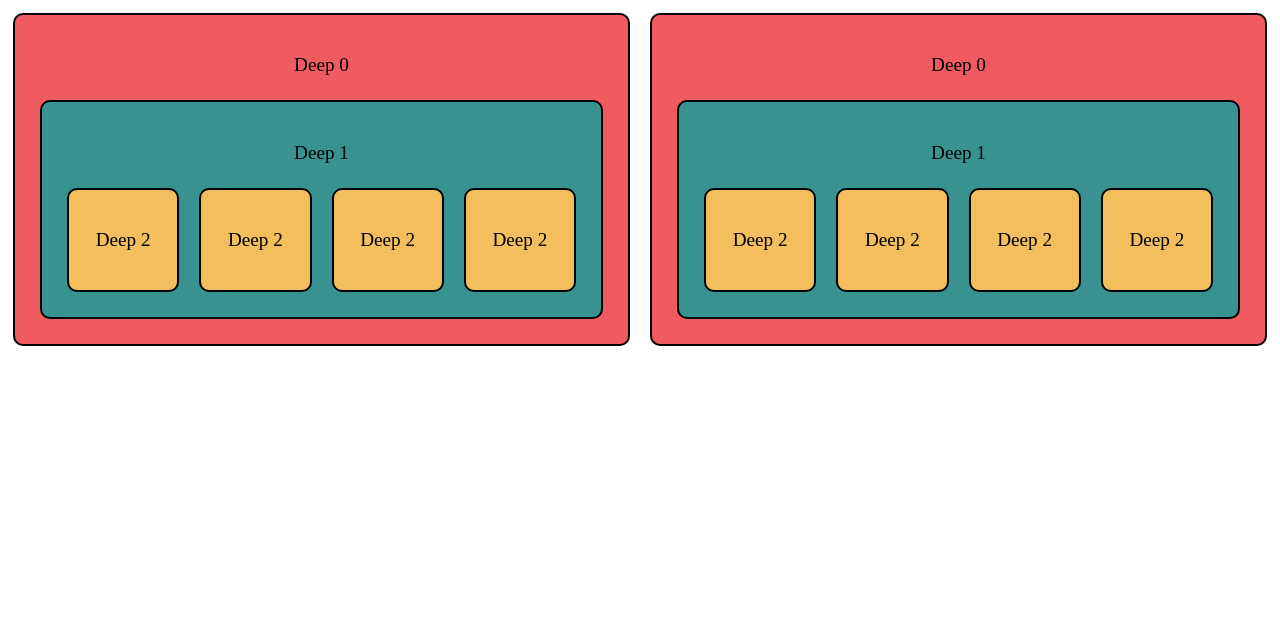
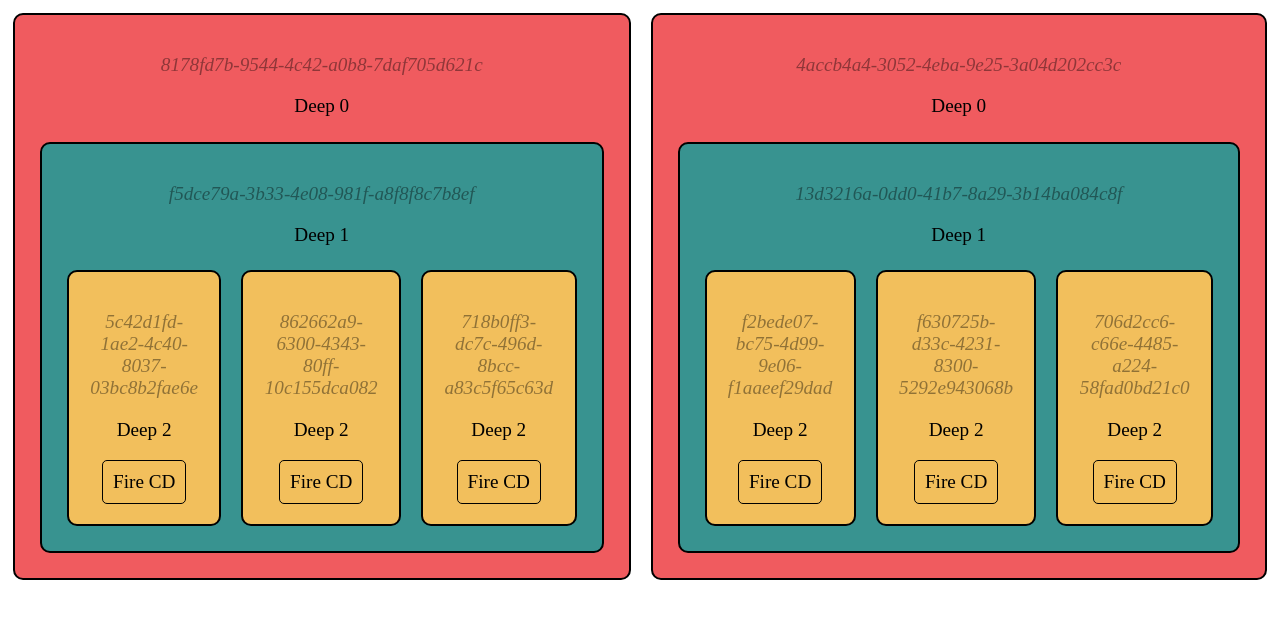
Before and after one commit to hugoMencoboni/angularChangeDetectionTests, an Angular app: page / in a window 1280 px wide. Shown: the top 618 px of the page. Built offline with nearby package versions, Linux system fonts and the light colour scheme.

Commit message:
Feature: set id to component + visual changes

```diff
--- a/package.json
+++ b/package.json
@@ -21,6 +21,7 @@
     "@angular/router": "~9.1.1",
     "rxjs": "~6.5.4",
     "tslib": "^1.10.0",
+    "uuid": "^8.1.0",
     "zone.js": "~0.10.2"
   },
   "devDependencies": {
--- a/src/app/deep0/deep0.component.html
+++ b/src/app/deep0/deep0.component.html
@@ -1,3 +1,4 @@
+<p><em class='shy'>{{ id }}</em></p>
 <p>{{ getDeep }}</p>
 <div class="grid">
     <app-deep1 class="box"></app-deep1>
--- a/src/app/deep0/deep0.component.ts
+++ b/src/app/deep0/deep0.component.ts
@@ -1,4 +1,5 @@
 import { Component, OnInit } from '@angular/core';
+import { v4 as uuidv4 } from 'uuid';
 
 @Component({
   selector: 'app-deep0',
@@ -6,16 +7,18 @@ import { Component, OnInit } from '@angular/core';
   styleUrls: ['./deep0.component.scss']
 })
 export class Deep0Component implements OnInit {
+  public id: string;
 
   private deep = 0;
   get getDeep(): string {
-    console.log(`CD - deep : ${this.deep}`);
+    console.log(`CD - ${this.id} (deep : ${this.deep})`);
     return `Deep ${this.deep}`;
   }
 
   constructor() { }
 
   ngOnInit(): void {
+    this.id = uuidv4();
   }
 
 }
--- a/src/app/deep0/deep1/deep1.component.html
+++ b/src/app/deep0/deep1/deep1.component.html
@@ -1,7 +1,7 @@
+<p><em class='shy'>{{ id }}</em></p>
 <p>{{ getDeep }}</p>
 <div class="grid">
     <app-deep2 class="box"></app-deep2>
     <app-deep2 class="box"></app-deep2>
     <app-deep2 class="box"></app-deep2>
-    <app-deep2 class="box"></app-deep2>
 </div>
--- a/src/app/deep0/deep1/deep1.component.ts
+++ b/src/app/deep0/deep1/deep1.component.ts
@@ -1,4 +1,5 @@
 import { Component, OnInit } from '@angular/core';
+import { v4 as uuidv4 } from 'uuid';
 
 @Component({
   selector: 'app-deep1',
@@ -6,16 +7,18 @@ import { Component, OnInit } from '@angular/core';
   styleUrls: ['./deep1.component.scss']
 })
 export class Deep1Component implements OnInit {
+  public id: string;
 
   private deep = 1;
   get getDeep(): string {
-    console.log(`CD - deep : ${this.deep}`);
+    console.log(`CD - ${this.id} (deep : ${this.deep})`);
     return `Deep ${this.deep}`;
   }
 
   constructor() { }
 
   ngOnInit(): void {
+    this.id = uuidv4();
   }
 
 }
--- a/src/app/deep0/deep1/deep2/deep2.component.html
+++ b/src/app/deep0/deep1/deep2/deep2.component.html
@@ -1 +1,3 @@
+<p><em class='shy'>{{ id }}</em></p>
 <p>{{ getDeep }}</p>
+<button (click)="click">Fire CD</button>
--- a/src/app/deep0/deep1/deep2/deep2.component.ts
+++ b/src/app/deep0/deep1/deep2/deep2.component.ts
@@ -1,4 +1,5 @@
 import { Component, OnInit } from '@angular/core';
+import { v4 as uuidv4 } from 'uuid';
 
 @Component({
   selector: 'app-deep2',
@@ -6,16 +7,21 @@ import { Component, OnInit } from '@angular/core';
   styleUrls: ['./deep2.component.scss']
 })
 export class Deep2Component implements OnInit {
+  public id: string;
 
   private deep = 2;
   get getDeep(): string {
-    console.log(`CD - deep : ${this.deep}`);
+    console.log(`CD - ${this.id} (deep : ${this.deep})`);
     return `Deep ${this.deep}`;
   }
 
   constructor() { }
 
   ngOnInit(): void {
+    this.id = uuidv4();
   }
 
+  click(): void {
+
+  }
 }
--- a/src/styles.scss
+++ b/src/styles.scss
@@ -1,6 +1,15 @@
 body{
     font-family: cursive;
     font-size: larger;
+
+    button {
+        background-color: transparent;
+        border-radius: 5px;
+        border: 1px solid black;
+        padding: 10px;
+
+        font-family: inherit;
+        font-size: inherit;
     }
 
     .box {
@@ -16,3 +25,8 @@ body{
         grid-auto-flow: column;
         gap: 10px
     }
+
+    .shy {
+        opacity: 0.4;
+    }
+}
```
Also changed, not shown: 1 other file (tests, documents, lock files or other folders). Lines whose indentation alone changed are shown as unchanged.
